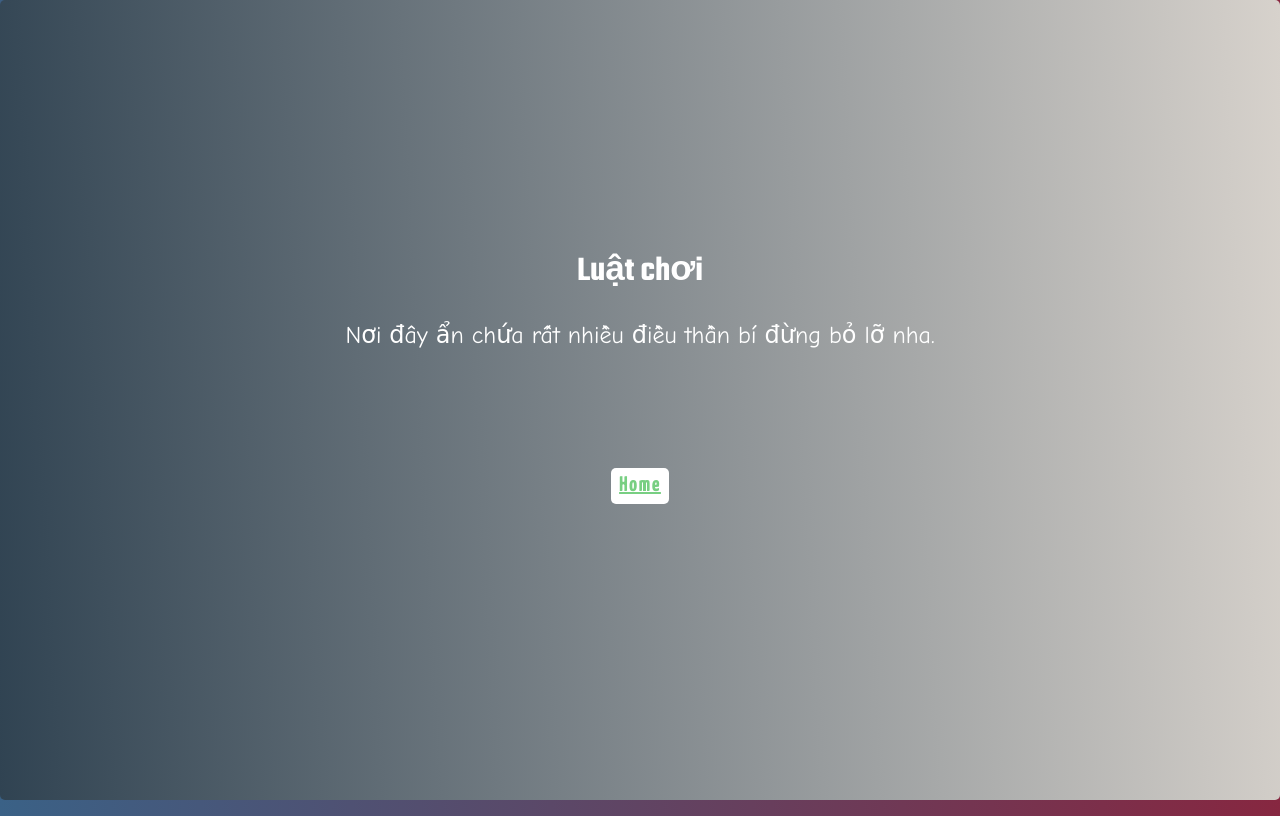
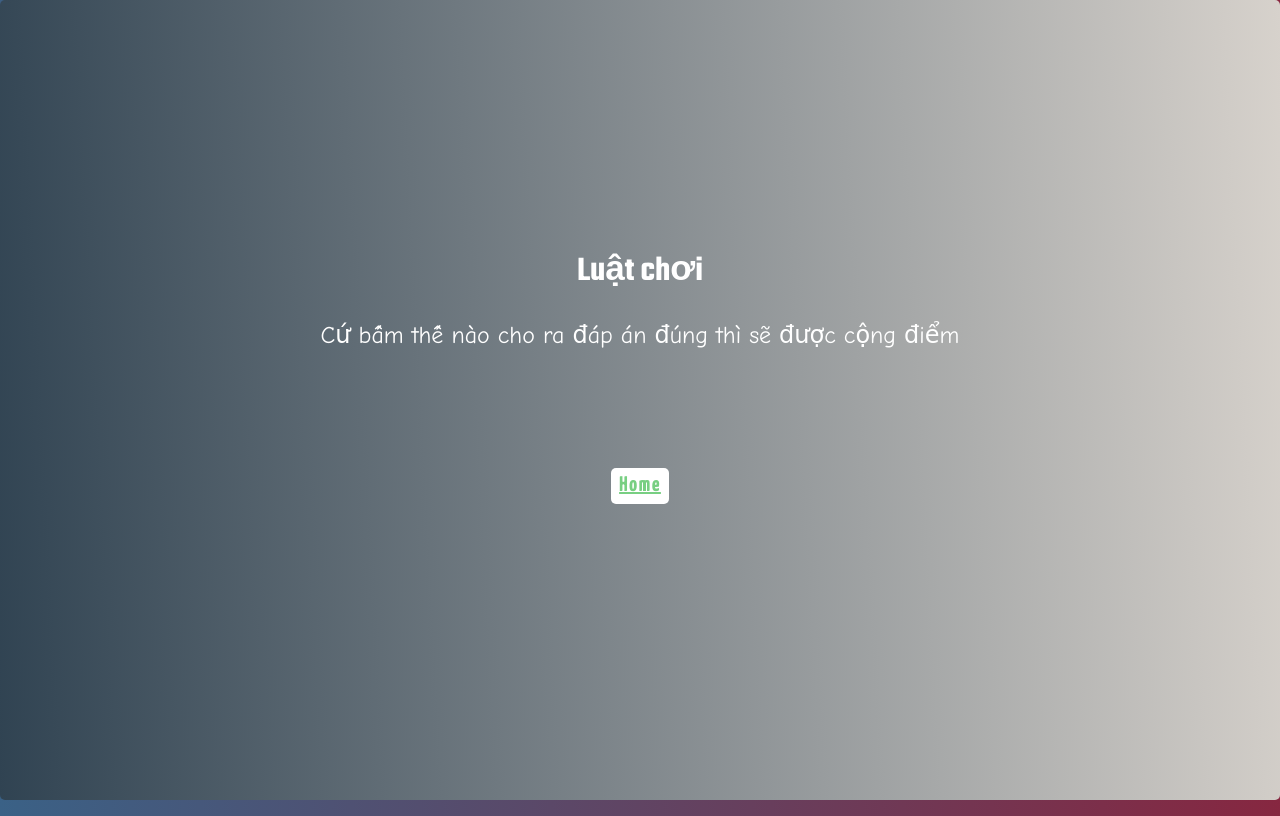
Before and after one commit to hieupm123/real-game, a website: page luat.html in a window 1280 px wide. Drawn offline with Linux system fonts and the light colour scheme.

Commit message:
first commit

```diff
--- a/luat.html
+++ b/luat.html
@@ -14,7 +14,7 @@
       </audio> -->
       <div id="overlay" class="start">
         <h2 class="title">Luật chơi</h2>
-        <p class="how-to">Nơi đây ẩn chứa rất nhiều điều thần bí đừng bỏ lỡ nha.</p>
+        <p class="how-to">Cứ bấm thế nào cho ra đáp án đúng thì sẽ được cộng điểm</p>
         <h3 class="result"></h3>
         <a href="index.html" class="btn__reset">Home</a>
 
--- a/package.json
+++ b/package.json
@@ -9,12 +9,12 @@
   },
   "repository": {
     "type": "git",
-    "url": "git+https://github.com/ZaidKhan144/game-show-app.git"
+    "url": "https://github.com/hieupm123/real-game"
   },
   "author": "",
   "license": "ISC",
   "bugs": {
-    "url": "https://github.com/ZaidKhan144/game-show-app/issues"
+    "url": "https://github.com/hieupm123/real-game"
   },
-  "homepage": "https://github.com/ZaidKhan144/game-show-app#readme"
+  "homepage": "https://github.com/hieupm123/real-game"
 }
```
